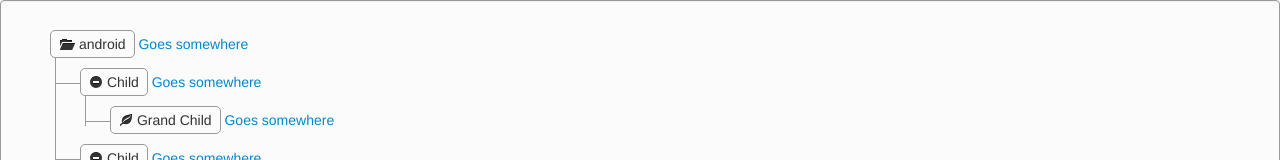
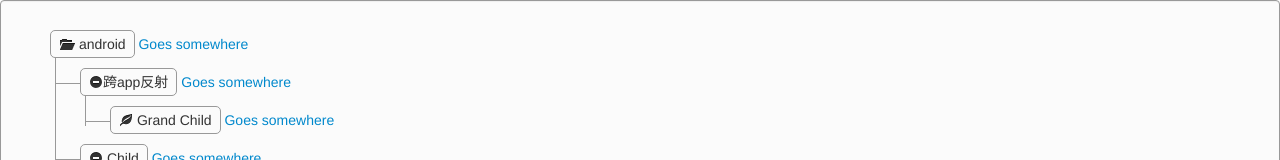
Before and after one commit to zhangkun456/html, a plain HTML site: page index.html in a window 1280 px wide. Shown: the top 160 px of the page. Drawn offline with Linux system fonts and the light colour scheme.

Commit message:
Update index.html

```diff
--- a/index.html
+++ b/index.html
@@ -38,7 +38,7 @@ $(function(){
 		<span><i class="icon-folder-open"></i> android</span> <a href="">Goes somewhere</a>
 		<ul>
 			<li>
-				<span><i class="icon-minus-sign"></i> Child</span> <a href="">Goes somewhere</a>
+				<span><i class="icon-minus-sign"></i>跨app反射</span> <a href="http://a117702.blog.163.com/blog/static/32787106201632223028968/">Goes somewhere</a>
 				<ul>
 					<li>
 						<span><i class="icon-leaf"></i> Grand Child</span> <a href="">Goes somewhere</a>
```
